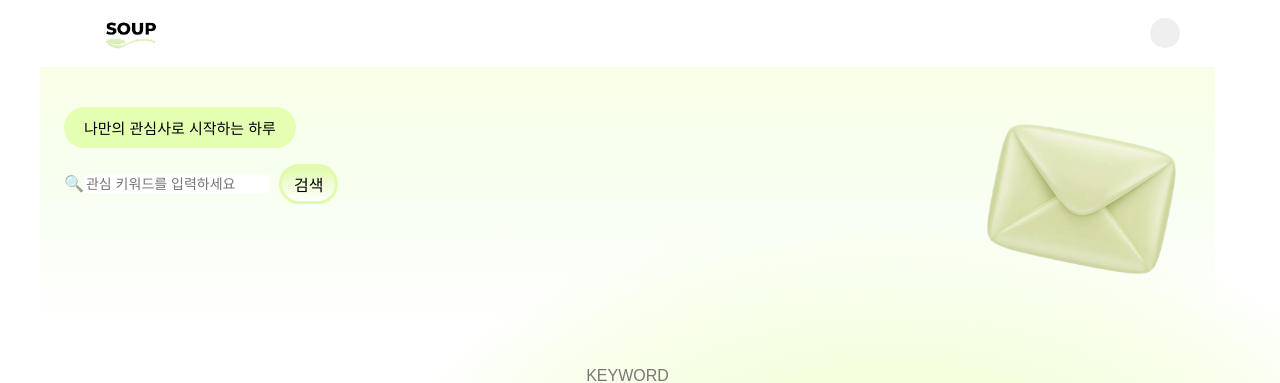
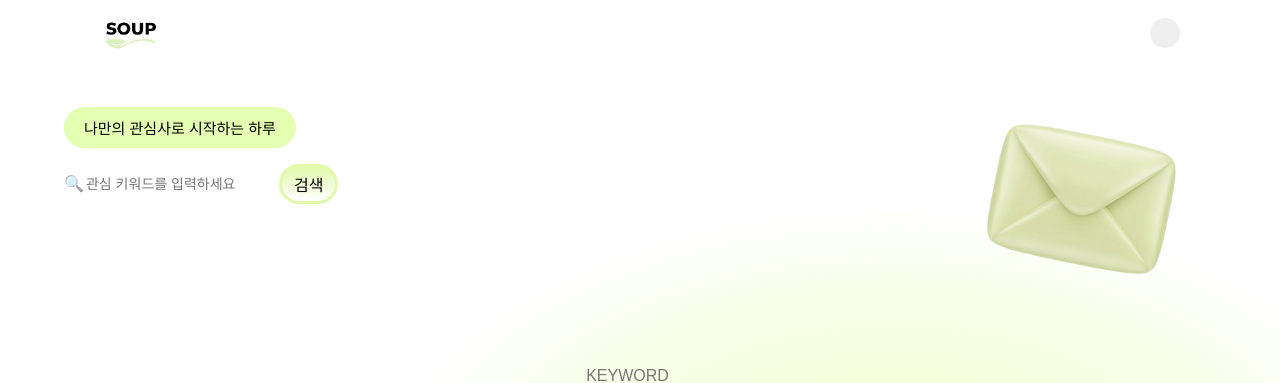
Before and after one commit to pal-lang-gwi/soup-frontend_v2, a React (Vite) app: page /news in a window 1280 px wide. Shown: the top 383 px of the page. Built offline with nearby package versions, Linux system fonts and the light colour scheme; a web font is replaced by a local one.

Commit message:
fix: 배경 이미지 변경

```diff
--- a/src/pages/news/NewsPage.module.scss
+++ b/src/pages/news/NewsPage.module.scss
@@ -48,7 +48,7 @@ $shadow-soft: 0 4px 18px rgba(0, 0, 0, 0.08);
 .hero {
   width: 100%;
   padding: 40px 0 0 0;
-  background: linear-gradient(to bottom, #f9ffe7, #f7ffef 40%, transparent);
+  background: transparent;
 
   .heroInner {
     max-width: 1280px;
```
